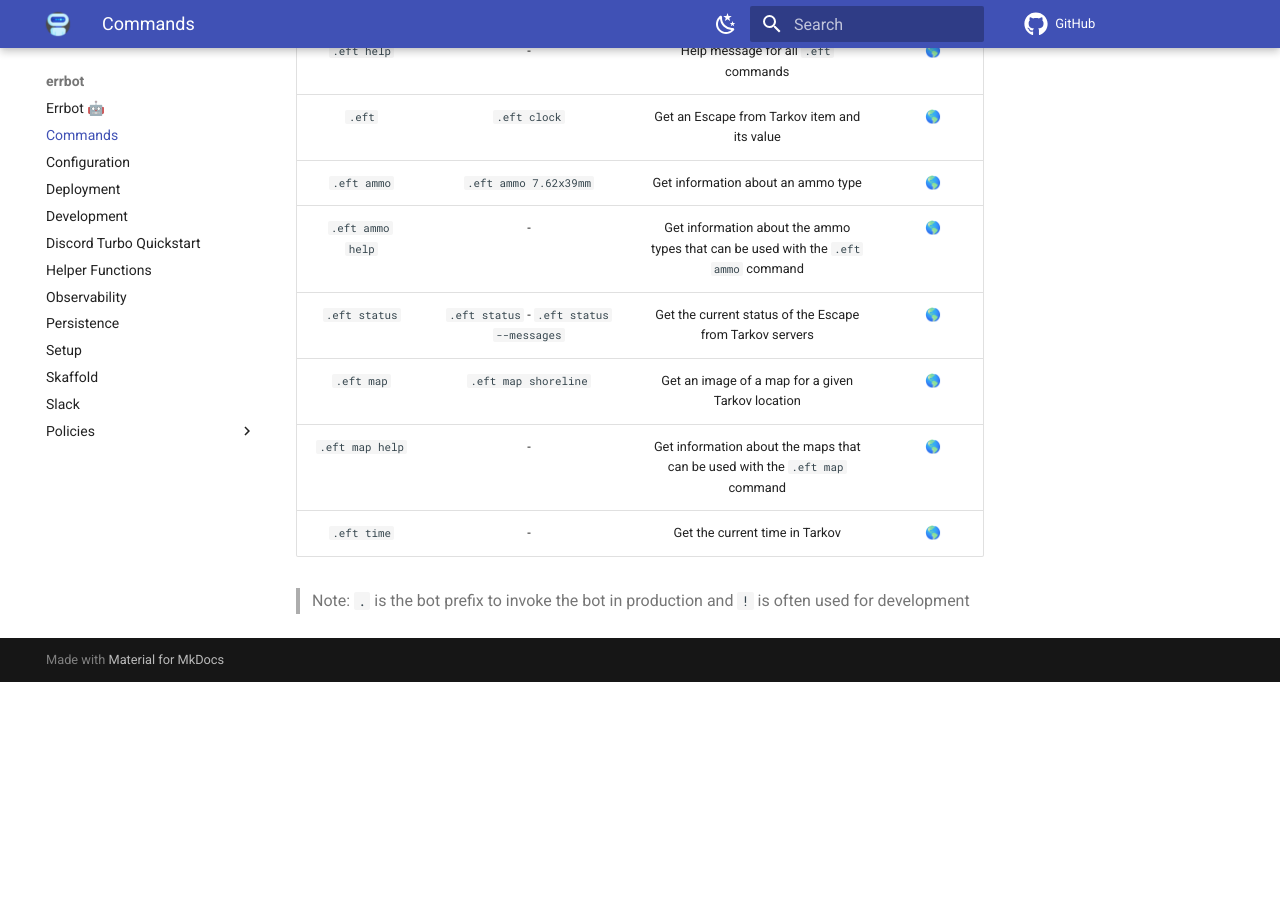
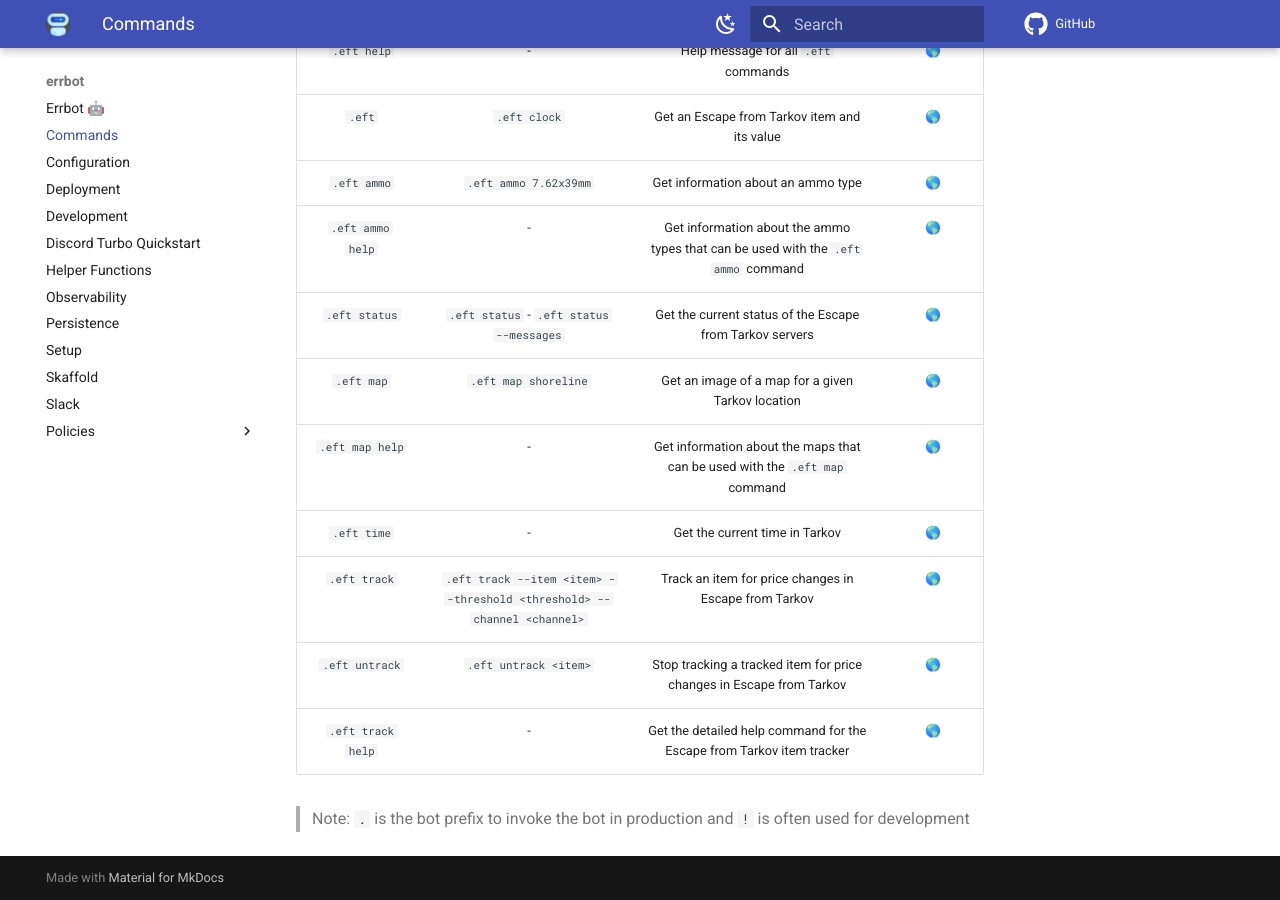
Before and after one commit to GrantBirki/errbot, an MkDocs documentation site: the page built from docs/commands.md, in a window 1280 px wide and 900 px high, scrolled down 4282 px. Built offline with MkDocs 1.6.1 and Material for MkDocs 9.7.7, drawn with Linux system fonts in a browser that asks for light colours; comment, search, counter and statistics services are not loaded; before the commit the page ends 4964 px from its top, so only the background shows below that.

Commit message:
update commands docs with eft tracker

```diff
--- a/docs/commands.md
+++ b/docs/commands.md
@@ -78,5 +78,8 @@
 | `.eft map` | `.eft map shoreline` | Get an image of a map for a given Tarkov location | 🌎 |
 | `.eft map help` | - | Get information about the maps that can be used with the `.eft map` command | 🌎 |
 | `.eft time` | - | Get the current time in Tarkov | 🌎 |
+| `.eft track` | `.eft track --item <item> --threshold <threshold> --channel <channel>` | Track an item for price changes in Escape from Tarkov | 🌎 |
+| `.eft untrack` | `.eft untrack <item>` | Stop tracking a tracked item for price changes in Escape from Tarkov | 🌎 |
+| `.eft track help` | - | Get the detailed help command for the Escape from Tarkov item tracker | 🌎 |
 
 > Note: `.` is the bot prefix to invoke the bot in production and `!` is often used for development
```
